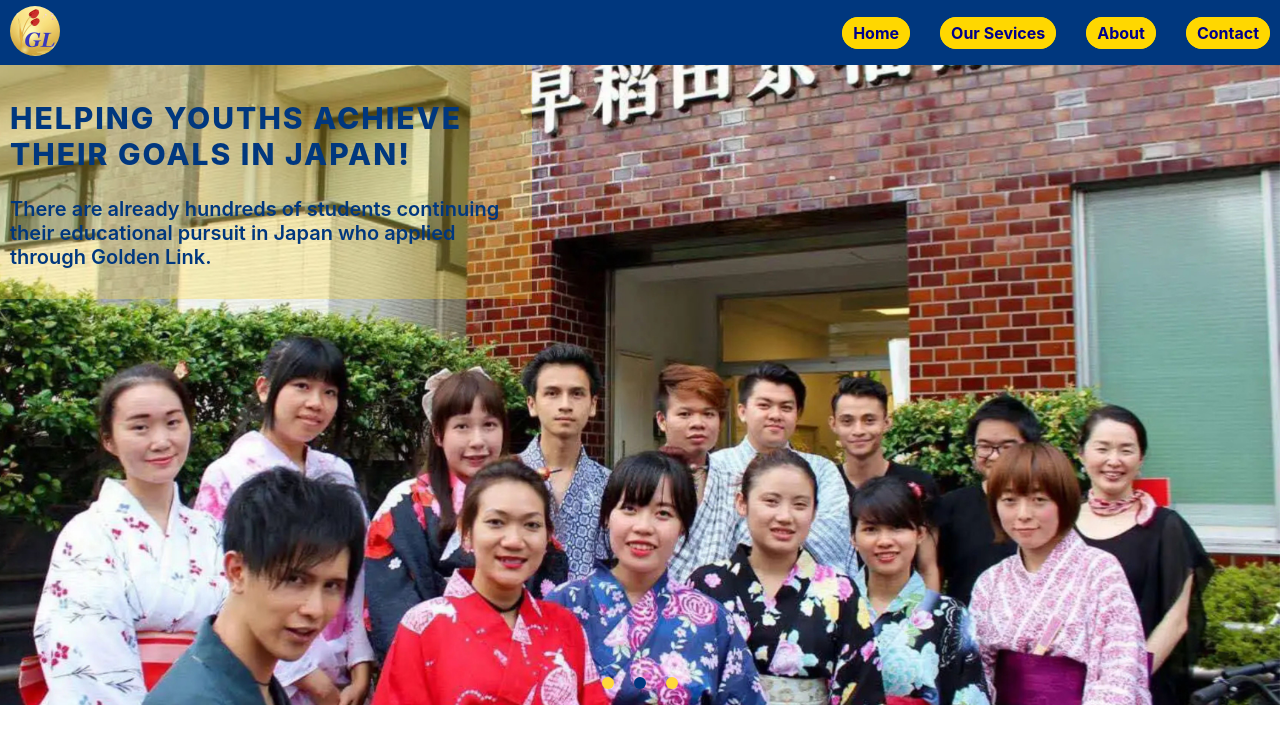
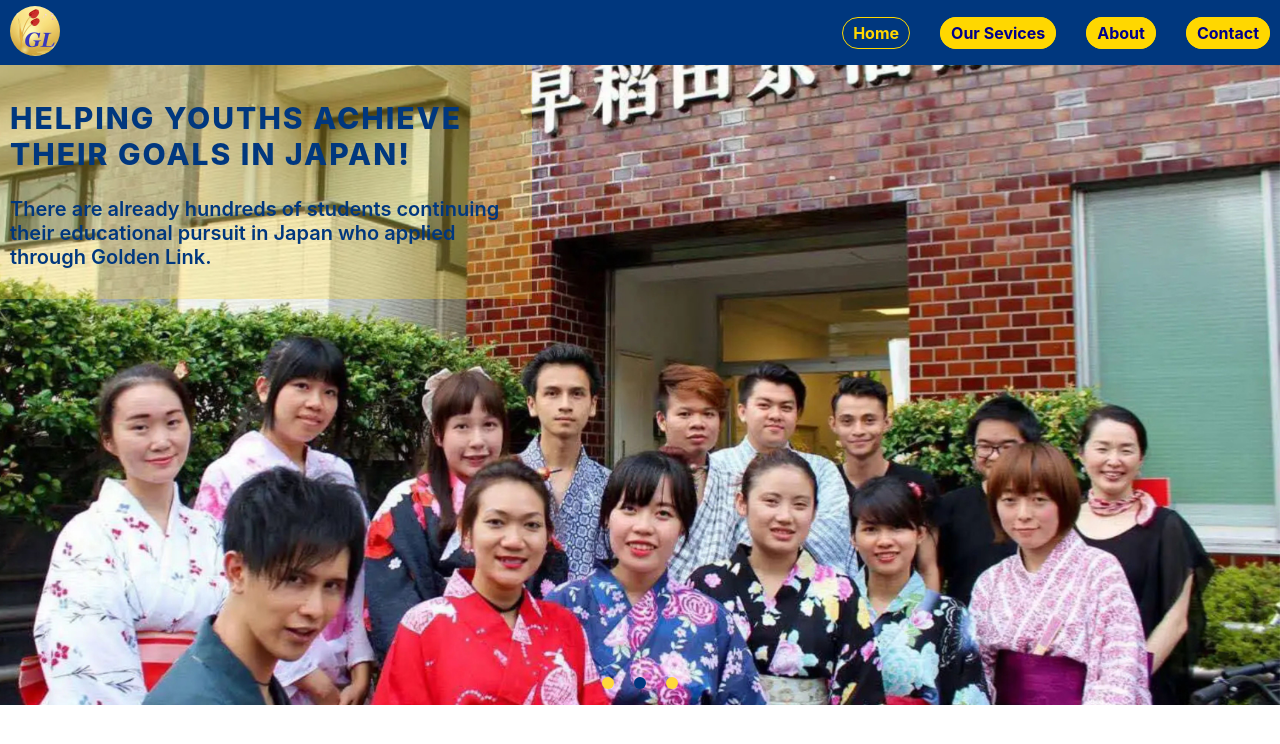
Before and after one commit to NayAungLin910/golden-link, a React (Create React App) app: page / in a window 1280 px wide. Shown: the top 744 px of the page. Built offline with nearby package versions, Linux system fonts and the light colour scheme.

Commit message:
Add Dynamic Active Link, Add Clear Interval on Image Switch

```diff
--- a/src/components/ImageSlider/ImageSlider.tsx
+++ b/src/components/ImageSlider/ImageSlider.tsx
@@ -17,15 +17,15 @@ const ImageSlider: FC<ImageSliderProps> = ({ slides }) => {
   useEffect(() => {
     const interval = setInterval(() => {
       setCurrentIndex((preIndex) => {
-        if(preIndex === slides.length - 1) {
-          return 0
-        }else{
-          return preIndex + 1
+        if (preIndex === slides.length - 1) {
+          return 0;
+        } else {
+          return preIndex + 1;
         }
-      })
+      });
     }, 5000);
     return () => clearInterval(interval);
-  }, [slides.length]);
+  }, [slides.length, currentIndex]);
 
   return (
     <>
--- a/src/components/Navbar/Navbar.tsx
+++ b/src/components/Navbar/Navbar.tsx
@@ -3,12 +3,14 @@ import styles from "./Navbar.module.css";
 import common from "../../styles/common.module.css";
 import { FaBars } from "react-icons/fa6";
 import { IoMdClose } from "react-icons/io";
-import { Link } from "react-router-dom";
+import { Link, useLocation } from "react-router-dom";
 
 export interface NavbarPropsInterface {}
 
 const Navbar: FC<NavbarPropsInterface> = () => {
   const [active, setActive] = useState<boolean>(false);
+  const location = useLocation();
+  const currentUrl = location.pathname;
 
   const navToggle = () => {
     setActive(!active);
@@ -32,24 +34,44 @@ const Navbar: FC<NavbarPropsInterface> = () => {
       <div className={styles.nav}>
         <ul className={nav}>
           <li className={styles.nav_item}>
-            <a href="#" className={`${styles.nav_link} ${common.button_gold}`}>
+            <Link
+              to="/"
+              className={`${styles.nav_link} ${common.button_gold} ${
+                currentUrl === "/" ? common.active_btn : ""
+              }`}
+            >
               Home
-            </a>
+            </Link>
           </li>
           <li className={styles.nav_item}>
-            <a href="#" className={`${styles.nav_link} ${common.button_gold}`}>
+            <Link
+              to="/our-services"
+              className={`${styles.nav_link} ${common.button_gold} ${
+                currentUrl === "/our-services" ? common.active_btn : ""
+              }`}
+            >
               Our Sevices
-            </a>
+            </Link>
           </li>
           <li className={styles.nav_item}>
-            <a href="#" className={`${styles.nav_link} ${common.button_gold}`}>
+            <Link
+              to="/about"
+              className={`${styles.nav_link} ${common.button_gold} ${
+                currentUrl === "/about" ? common.active_btn : ""
+              }`}
+            >
               About
-            </a>
+            </Link>
           </li>
           <li className={styles.nav_item}>
-            <a href="#" className={`${styles.nav_link} ${common.button_gold}`}>
+            <Link
+              to="/contact"
+              className={`${styles.nav_link} ${common.button_gold} ${
+                currentUrl === "/contact" ? common.active_btn : ""
+              }`}
+            >
               Contact
-            </a>
+            </Link>
           </li>
         </ul>
         <div className={styles.nav_toggler}>
--- a/src/styles/common.module.css
+++ b/src/styles/common.module.css
@@ -23,4 +23,15 @@
     border-radius: 9999px;
     outline: none;
     padding: 5px 10px;
-  }
+}
+
+.active_btn {
+  background-color: transparent;
+  color: gold;
+  font-weight: bold;
+  border: 1px solid;
+  border-color: gold;
+  border-radius: 9999px;
+  outline: none;
+  padding: 5px 10px;
+}
```
